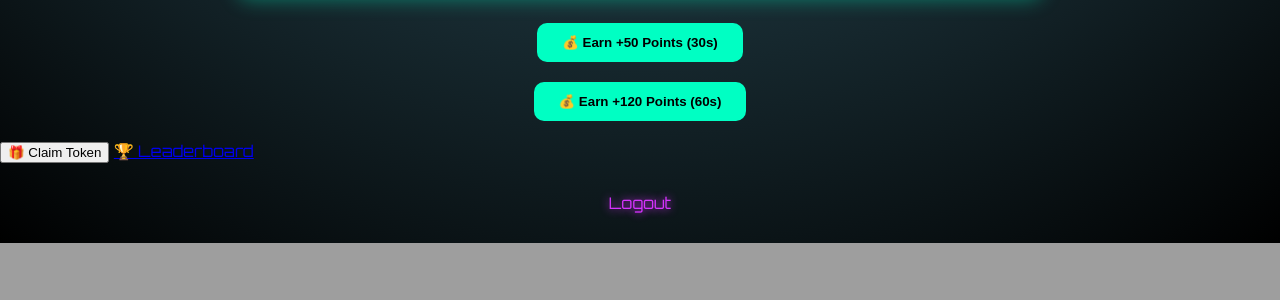
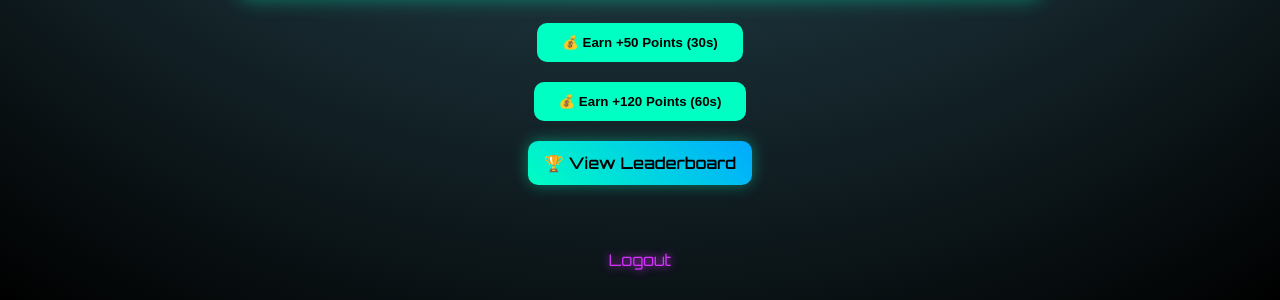
Before and after one commit to RKSTUDIOGAMES/rk-game-platform, a Flask app: template templates/dashboard.html in a window 1280 px wide. Shown: the part 693-993 px from the top of the page. Before the commit the page ends 936 px from the top, so only its background shows below. Run offline with Flask 3, Linux system fonts and the light colour scheme; the template is opened without the code that fills it, so the values that code supplies are empty; some libraries are stand-ins or nearby versions.

Commit message:
Update dashboard.html

```diff
--- a/templates/dashboard.html
+++ b/templates/dashboard.html
@@ -6,6 +6,42 @@
 <link href="https://fonts.googleapis.com/css2?family=Orbitron:wght@400;600&display=swap" rel="stylesheet">
 
 <style>
+.claim-btn{
+    display:block;
+    margin:20px auto;
+    padding:12px 25px;
+    border:none;
+    border-radius:10px;
+    background:linear-gradient(45deg,#ffcc00,#ffaa00);
+    color:black;
+    font-weight:bold;
+    cursor:pointer;
+    box-shadow:0 0 15px rgba(255,170,0,0.5);
+}
+
+.claim-btn:hover{
+    transform:scale(1.05);
+    box-shadow:0 0 25px rgba(255,170,0,0.8);
+}
+
+.leader-btn{
+    display:block;
+    text-align:center;
+    margin:15px auto;
+    padding:12px;
+    width:200px;
+    border-radius:10px;
+    text-decoration:none;
+    background:linear-gradient(45deg,#00ffc3,#00aaff);
+    color:black;
+    font-weight:bold;
+    box-shadow:0 0 15px rgba(0,255,200,0.4);
+}
+
+.leader-btn:hover{
+    transform:scale(1.05);
+    box-shadow:0 0 25px rgba(0,255,200,0.7);
+}
 body{
     margin:0;
     font-family:'Orbitron', sans-serif;
@@ -264,9 +300,14 @@ Player ID: <b>{{player_id}}</b>
 💰 Earn +120 Points (60s)
 </button>
 
-<button onclick="claimToken()">🎁 Claim Token</button>
-
-<a href="/leaderboard">🏆 Leaderboard</a>
+{% if points >= 10000 %}
+<button class="claim-btn" onclick="claimToken()">
+🎁 Claim Reward Token
+</button>
+{% endif %}
+<a href="/leaderboard" class="leader-btn">
+🏆 View Leaderboard
+</a>
     <br>
 <div class="logout">
 <a href="/logout" onclick="logoutWithAd(event)">Logout</a>
```
